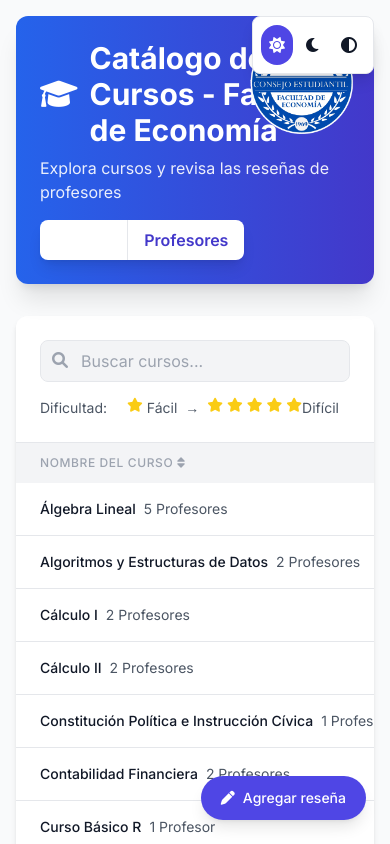
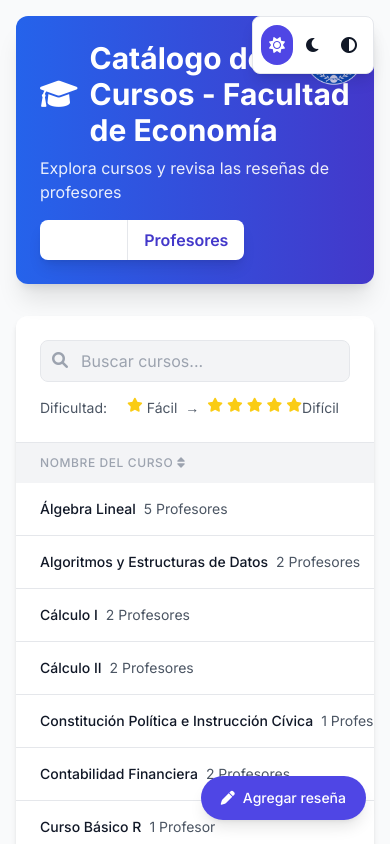
Before and after one commit to lucarrpa-05/catalogodecursos, a plain HTML site: page index.html in a window 390 px wide. Shown: the top 844 px of the page. Drawn offline with nearby package versions, Linux system fonts and the light colour scheme.

Commit message:
Update index.html

```diff
--- a/index.html
+++ b/index.html
@@ -152,7 +152,10 @@
         <button id="navCourses" class="px-4 py-2 bg-white text-indigo-700 font-semibold focus:outline-none">Cursos</button>
         <button id="navProfessors" class="px-4 py-2 bg-white text-indigo-700 font-semibold border-l focus:outline-none">Profesores</button>
       </nav>
-      <img src="logo.png" alt="Logo" class="h-28 absolute top-3 right-4">
+      <!-- Logo with responsive sizing -->
+      <img src="logo.png" alt="Logo" class="absolute lg:h-28 md:h-20 h-16 md:top-3 top-2 lg:right-4 md:right-3 right-2 md:opacity-100 opacity-80">
+      <!-- Add responsive padding to prevent text overlap with logo on small screens -->
+      <div class="md:pr-0 pr-16"></div>
     </header>
 
     <div id="coursesSection" class="bg-card rounded-xl shadow-md overflow-hidden mb-8" style="background-color: var(--bg-card);">
```
